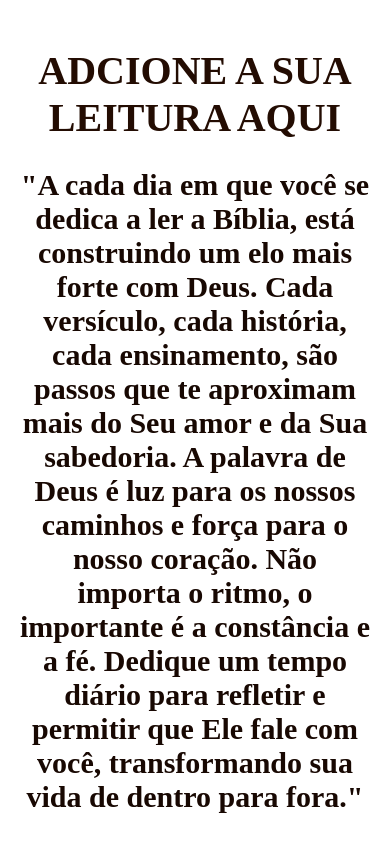
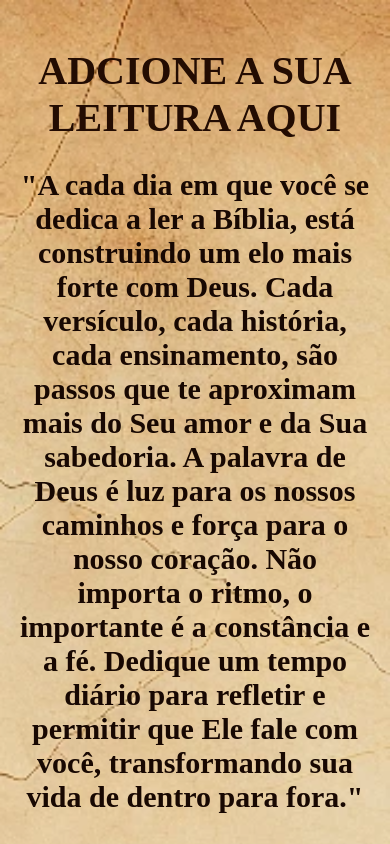
Before and after one commit to Guilherme-SilvaH/faith, a React (Vite) app in the folder front-end/: page /add-book in a window 390 px wide. Built offline with nearby package versions, Linux system fonts and the light colour scheme; sample sign-in values are in the browser's storage; a web font is replaced by a local one.

Commit message:
Update PageBook.sass

```diff
--- a/front-end/src/addBook/PageBook.sass
+++ b/front-end/src/addBook/PageBook.sass
@@ -22,5 +22,4 @@
 
 @media (max-width: 768px)
     .div-pageBook
-        background-size: contain
         background-attachment: scroll
```
